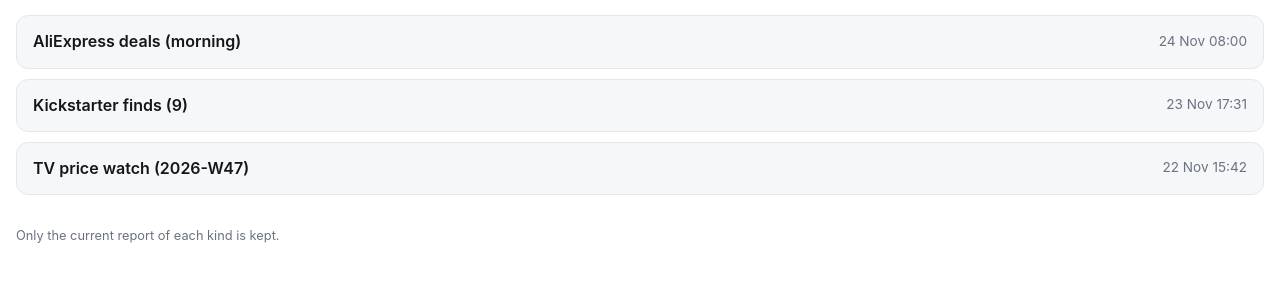
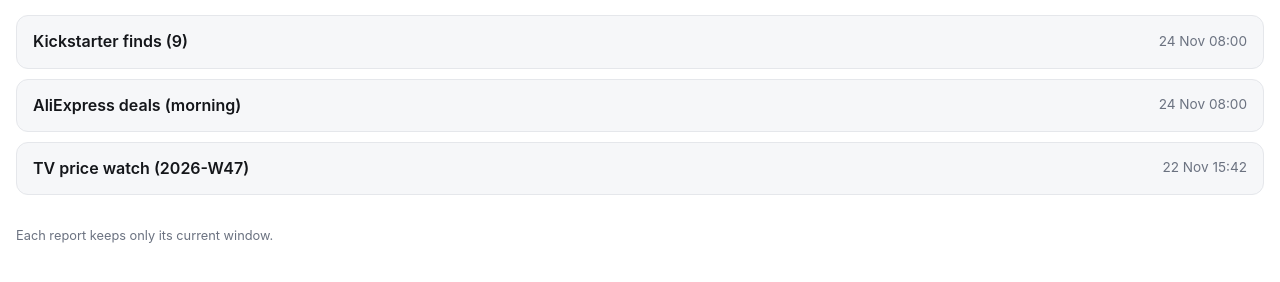
Before and after one commit to cvanaalst/hermes-reports, a plain HTML site: page index.html in a window 1280 px wide. Shown: the part 78-360 px from the top of the page. Drawn offline with Linux system fonts and the light colour scheme.

Commit message:
kickstarter: 9 projects 2026-11-24 08:00

```diff
--- a/index.html
+++ b/index.html
@@ -7,6 +7,6 @@
 <link rel="stylesheet" href="assets/report.css">
 </head><body>
 <header><h1>Hermes reports</h1><div class="sub">Everything I generate, in one place</div></header>
-<div class="list"><a class="row" href="deals/index.html"><span class="name">AliExpress deals (morning)</span><span class="when">24 Nov 08:00</span></a><a class="row" href="kickstarter/index.html"><span class="name">Kickstarter finds (9)</span><span class="when">23 Nov 17:31</span></a><a class="row" href="tv/index.html"><span class="name">TV price watch (2026-W47)</span><span class="when">22 Nov 15:42</span></a></div>
-<footer>Only the current report of each kind is kept.</footer>
+<div class="list"><a class="row" href="kickstarter/index.html"><span class="name">Kickstarter finds (9)</span><span class="when">24 Nov 08:00</span></a><a class="row" href="deals/index.html"><span class="name">AliExpress deals (morning)</span><span class="when">24 Nov 08:00</span></a><a class="row" href="tv/index.html"><span class="name">TV price watch (2026-W47)</span><span class="when">22 Nov 15:42</span></a></div>
+<footer>Each report keeps only its current window.</footer>
 </body></html>
```
Also changed, not shown: index.json (+5 -5 lines), kickstarter/index.html (+2 -2 lines).
